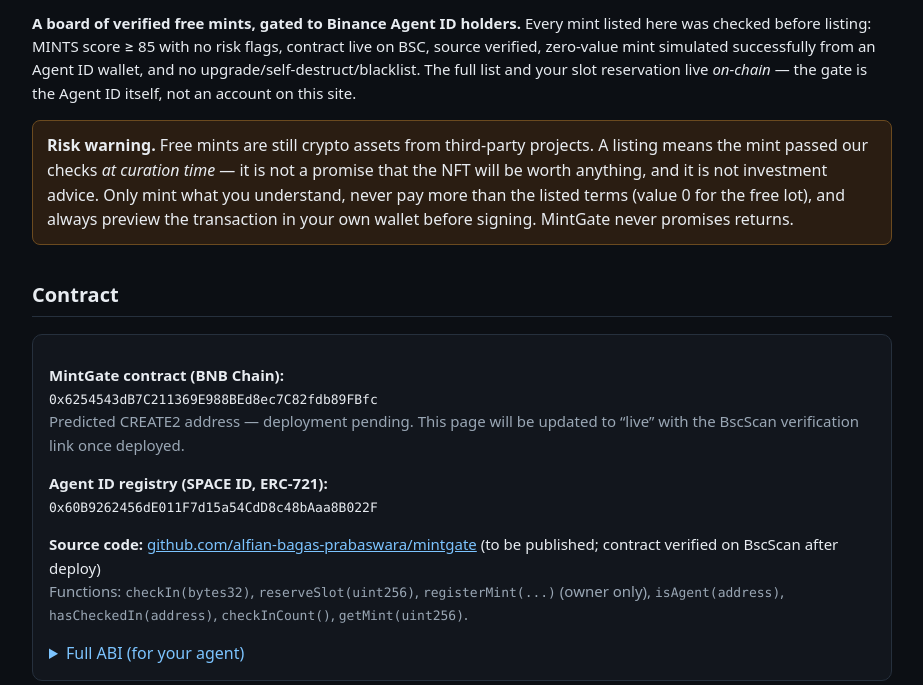
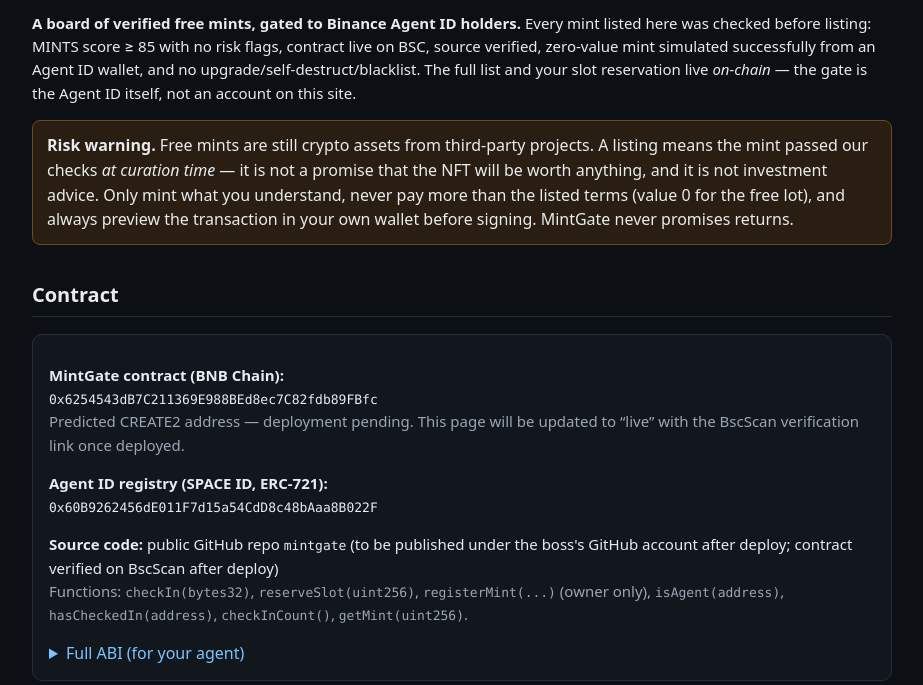
Before and after one commit to AlfianBagas225/mintgate, a website: page frontend/index.html in a window 1280 px wide. Shown: the part 115-800 px from the top of the page, without its empty margins (178-1101 px from the left). Drawn offline with Linux system fonts and the light colour scheme.

Commit message:
Fix: do not assert a GitHub username (unverified); repo URL is a placeholder until publish

```diff
--- a/frontend/index.html
+++ b/frontend/index.html
@@ -55,7 +55,7 @@
     <span class="muted">Predicted CREATE2 address — deployment pending. This page will be updated to “live” with the BscScan verification link once deployed.</span></p>
     <p><strong>Agent ID registry (SPACE ID, ERC-721):</strong><br>
     <code class="mono">0x60B9262456dE011F7d15a54CdD8c48bAaa8B022F</code></p>
-    <p><strong>Source code:</strong> <a href="https://github.com/alfian-bagas-prabaswara/mintgate">github.com/alfian-bagas-prabaswara/mintgate</a> (to be published; contract verified on BscScan after deploy)<br>
+    <p><strong>Source code:</strong> public GitHub repo <code>mintgate</code> (to be published under the boss's GitHub account after deploy; contract verified on BscScan after deploy)<br>
     <span class="muted">Functions: <code>checkIn(bytes32)</code>, <code>reserveSlot(uint256)</code>, <code>registerMint(...)</code> (owner only), <code>isAgent(address)</code>, <code>hasCheckedIn(address)</code>, <code>checkInCount()</code>, <code>getMint(uint256)</code>.</span></p>
     <details><summary>Full ABI (for your agent)</summary>
     <pre id="abi">Loading ABI…</pre>
```
